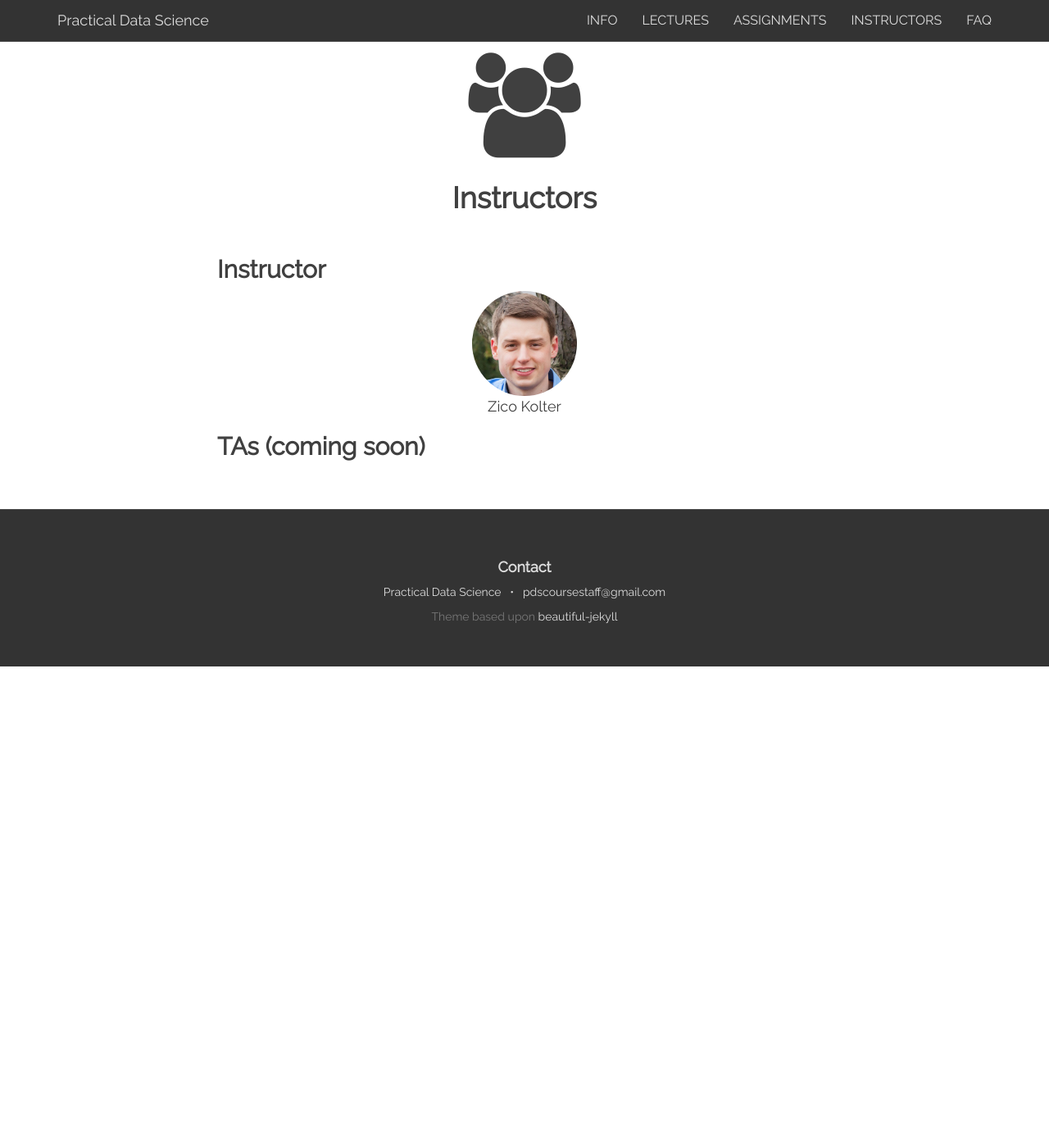
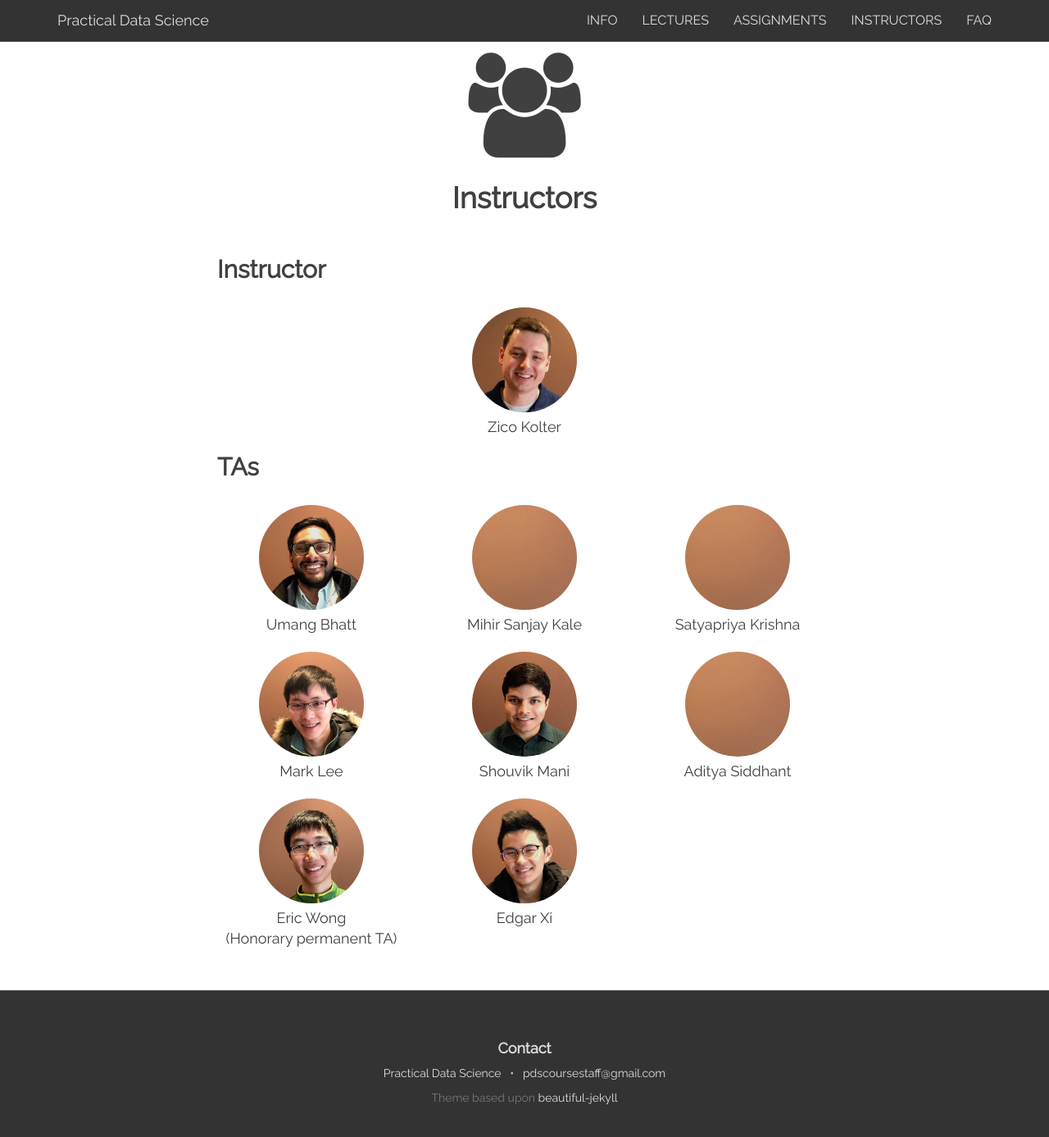
Before and after one commit to zeromtmu/practicaldatascience.github.io, a Jekyll site: the page built from instructors.md, in a window 1280 px wide and 1400 px high, scrolled down 96 px. Shown: the top 1387 px of the window at 82% size. Built offline with Jekyll 4.4.1, drawn with Linux system fonts in a browser that asks for light colours; nearby versions of some CDN libraries; before the commit the page ends 909 px from its top, so only the background shows below that.

Commit message:
adding TAs

```diff
--- a/css/main.css
+++ b/css/main.css
@@ -722,7 +722,8 @@
 .img-128 {
   width: 128px;
   height: 128px;
-  over
+  margin-top: 20px;
+  margin-bottom: 5px;
 }
 
 .img-200 {
--- a/instructors.md
+++ b/instructors.md
@@ -9,8 +9,28 @@
 
 <div class="row">
 <div class="col-sm-offset-4 col-sm-4 col-xs-offset-3 col-xs-6 text-center">
-<img class="img-circle img-128" src="/img/zicokolter.jpg"><br/>Zico Kolter
+<img class="img-circle img-128" src="/img/zico.jpg"><br/>Zico Kolter
 </div>
 </div>
 
-## TAs (coming soon)
+
+## TAs
+
+<div class="row">
+
+<div class="col-sm-4 col-xs-6 text-center"><img class="img-circle img-128" src="/img/umang.jpg"><br/>Umang Bhatt</div>
+<div class="col-sm-4 col-xs-6 text-center"><img class="img-circle img-128" src="/img/blank.jpg"><br/>Mihir Sanjay Kale</div>
+<div class="col-sm-4 col-xs-6 text-center"><img class="img-circle img-128" src="/img/blank.jpg"><br/>Satyapriya Krishna</div>
+<div class="col-sm-4 col-xs-6 text-center"><img class="img-circle img-128" src="/img/mark.jpg"><br/>Mark Lee</div>
+<div class="col-sm-4 col-xs-6 text-center"><img class="img-circle img-128" src="/img/shouvik.jpg"><br/>Shouvik Mani</div>
+<div class="col-sm-4 col-xs-6 text-center"><img class="img-circle img-128" src="/img/blank.jpg"><br/>Aditya Siddhant</div>
+<div class="col-sm-4 col-xs-6 text-center"><img class="img-circle img-128" src="/img/eric.jpg"><br/>Eric Wong <br/> (Honorary permanent TA)</div>
+<div class="col-sm-4 col-xs-6 text-center"><img class="img-circle img-128" src="/img/edgar.jpg"><br/>Edgar Xi</div>
+
+
+
+
+
+
+
+</div>
```
Also changed, not shown: img/blank.jpg (added), img/edgar.jpg (added), img/eric.jpg (added), img/mark.jpg (added), img/shouvik.jpg (added), img/umang.jpg (added), img/zico.jpg (added).
